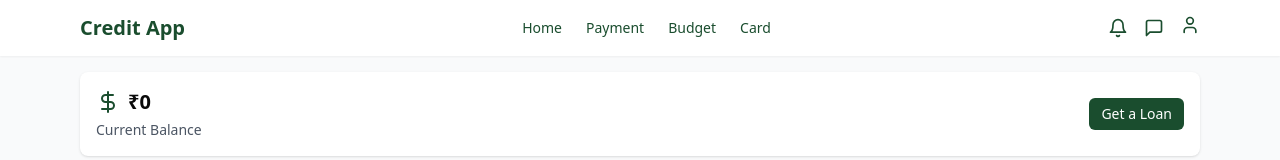
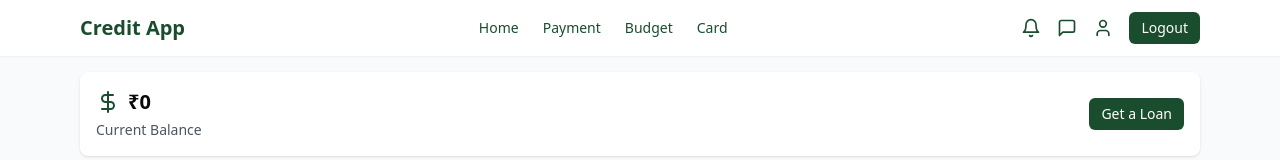
Before and after one commit to shxblx/creditApp_frontend, a React (Vite) app: page /mainhome in a window 1280 px wide. Shown: the top 160 px of the page. Built offline with nearby package versions, Linux system fonts and the light colour scheme; no server answers; sample sign-in values are in the browser's storage.

Commit message:
feat main home loader

```diff
--- a/src/pages/MainHome.tsx
+++ b/src/pages/MainHome.tsx
@@ -8,6 +8,7 @@ import {
   CircleDollarSign,
   Wallet,
   Eye,
+  Loader2,
 } from "lucide-react";
 import { useDispatch } from "react-redux";
 import { useSelector } from "react-redux";
@@ -69,13 +70,13 @@ const formatToINR = (amount: string) => {
 
 const MainHome = () => {
   const [amount] = useState("0.0");
-  const [showDropdown, setShowDropdown] = useState(false);
   const [isApplyLoanModalOpen, setIsApplyLoanModalOpen] = useState(false);
   const [loans, setLoans] = useState<Loan[]>([]);
   const [isLoading, setIsLoading] = useState(true);
   const [searchTerm, setSearchTerm] = useState("");
   const [selectedLoan, setSelectedLoan] = useState<Loan | null>(null);
   const [showLoanDetails, setShowLoanDetails] = useState(false);
+  const [isLoggingOut, setIsLoggingOut] = useState(false);
 
   const dispatch = useDispatch();
   const userInfo = useSelector((state: RootState) => state.userInfo.userInfo);
@@ -95,6 +96,7 @@ const MainHome = () => {
       setIsLoading(false);
     }
   };
+
   useEffect(() => {
     loadLoans();
   }, [userInfo?.userId]);
@@ -116,12 +118,15 @@ const MainHome = () => {
 
   const handleLogout = async () => {
     try {
+      setIsLoggingOut(true);
       await logout();
       dispatch(removeUserInfo());
       toast.success("Logout Success");
     } catch (error) {
       console.error("Logout error:", error);
       toast.error("Logout failed");
+    } finally {
+      setIsLoggingOut(false);
     }
   };
 
@@ -139,14 +144,6 @@ const MainHome = () => {
       loan.loanAmount.includes(searchTerm) ||
       loan.loanStatus.toLowerCase().includes(searchTerm.toLowerCase())
   );
-
-  useEffect(() => {
-    if (showDropdown) {
-      const handleClickOutside = () => setShowDropdown(false);
-      document.addEventListener("click", handleClickOutside);
-      return () => document.removeEventListener("click", handleClickOutside);
-    }
-  }, [showDropdown]);
 
   return (
     <div className="min-h-screen bg-gray-50">
@@ -186,34 +183,28 @@ const MainHome = () => {
             <div className="flex items-center space-x-4">
               <Bell className="h-5 w-5 text-[#1A4D2E] cursor-pointer" />
               <MessageSquare className="h-5 w-5 text-[#1A4D2E] cursor-pointer" />
-              <div className="relative">
-                <button
-                  onClick={(e) => {
-                    e.stopPropagation();
-                    setShowDropdown(!showDropdown);
-                  }}
-                  className="focus:outline-none"
-                >
-                  <User className="h-5 w-5 text-[#1A4D2E] cursor-pointer" />
-                </button>
-                {showDropdown && (
-                  <div className="absolute right-0 mt-2 w-48 rounded-md shadow-lg bg-white ring-1 ring-black ring-opacity-5 z-10">
-                    <div className="py-1">
-                      <button
-                        onClick={handleLogout}
-                        className="block w-full text-left px-4 py-2 text-sm text-gray-700 hover:bg-gray-100"
-                      >
-                        Logout
-                      </button>
-                    </div>
-                  </div>
+              <User className="h-5 w-5 text-[#1A4D2E] cursor-pointer" />
+
+              <button
+                onClick={handleLogout}
+                disabled={isLoggingOut}
+                className="bg-[#1A4D2E] text-white px-3 py-1.5 rounded-md hover:bg-[#153d25] transition-colors text-sm flex items-center space-x-2 disabled:opacity-50"
+              >
+                {isLoggingOut ? (
+                  <>
+                    <Loader2 className="h-4 w-4 animate-spin" />
+                    <span>Logging out...</span>
+                  </>
+                ) : (
+                  <span>Logout</span>
                 )}
-              </div>
+              </button>
             </div>
           </div>
         </div>
       </nav>
 
+      {/* Rest of the component remains the same as in the previous version */}
       <div className="max-w-6xl mx-auto px-4 py-4">
         <div className="bg-white rounded-lg shadow p-4 mb-4">
           <div className="flex justify-between items-center">
@@ -357,7 +348,7 @@ const MainHome = () => {
       <ApplyLoanModal
         isOpen={isApplyLoanModalOpen}
         onClose={() => setIsApplyLoanModalOpen(false)}
-        onLoanApplied={loadLoans} // Add this callback to refresh loans
+        onLoanApplied={loadLoans}
       />
 
       {/* Loan Details Modal */}
@@ -374,7 +365,6 @@ const MainHome = () => {
                 <p className="mt-1">{selectedLoan.fullName}</p>
               </div>
               <div>
-                <p className="text-sm font-medium text-gray-500">Loan Amount</p>
                 <p className="mt-1">{formatToINR(selectedLoan.loanAmount)}</p>
               </div>
               <div>
```
